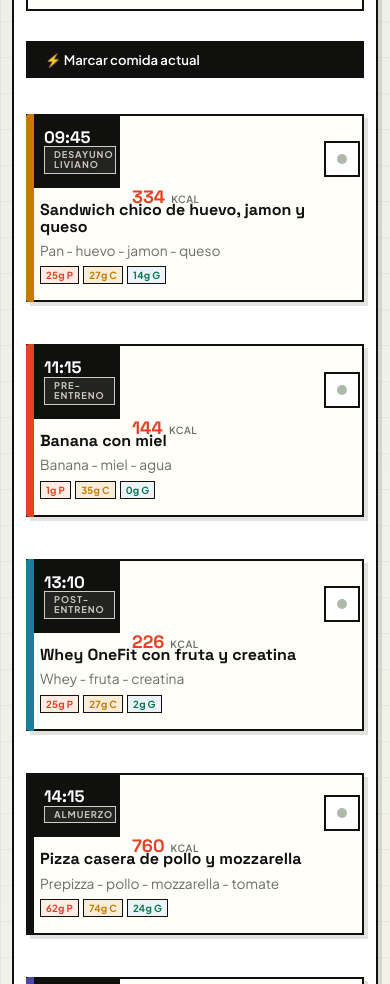
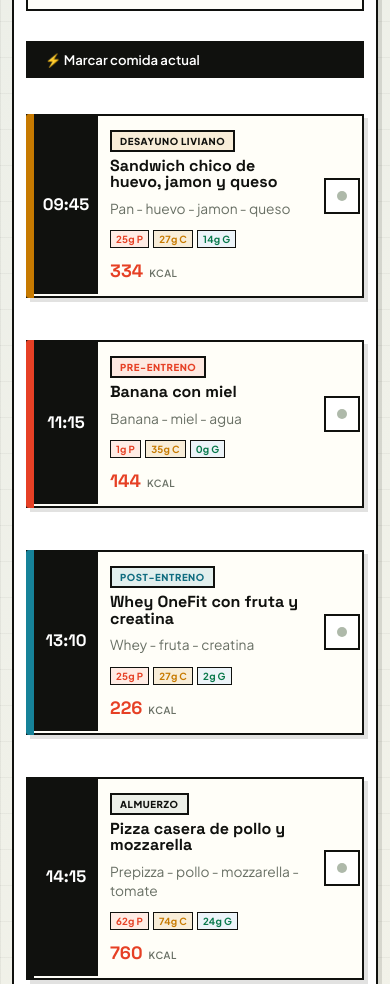
Before and after one commit to ronycozzi/dieta-rony, a plain HTML site: page index.html in a window 390 px wide. Shown: the part 1779-2763 px from the top of the page. Drawn offline with Linux system fonts and the light colour scheme.

Commit message:
Fix meal label layout and prep controls

```diff
--- a/styles.css
+++ b/styles.css
@@ -3652,7 +3652,7 @@ body {
 
 .meal-head {
   display: grid;
-  grid-template-columns: 112px minmax(0, 1fr) 88px 46px;
+  grid-template-columns: 94px minmax(0, 1fr) 88px 46px;
   gap: 16px;
   align-items: stretch;
   padding: 0;
@@ -3661,9 +3661,10 @@ body {
 
 .meal-time-col {
   min-width: 0;
-  padding: 18px 14px 18px 20px;
+  padding: 18px 12px 18px 18px;
   background: var(--ink);
   color: #f7f3e8;
+  align-items: center;
   justify-content: center;
 }
 
@@ -3674,6 +3675,7 @@ body {
 }
 
 .meal-time-label {
+  display: none;
   width: fit-content;
   border: 1px solid rgba(247, 243, 232, 0.22);
   background: rgba(247, 243, 232, 0.08) !important;
@@ -3682,9 +3684,34 @@ body {
 }
 
 .meal-info-col {
+  display: flex;
+  flex-direction: column;
+  gap: 7px;
   align-self: center;
   padding: 16px 0;
 }
+
+.meal-label-chip {
+  width: fit-content;
+  max-width: 100%;
+  border: 2px solid var(--ink);
+  background: #f7f3e8;
+  color: var(--ink);
+  padding: 4px 8px;
+  font-size: 0.66rem;
+  font-weight: 900;
+  line-height: 1.05;
+  letter-spacing: 0.06em;
+  text-transform: uppercase;
+}
+
+.meal[data-type^="desayuno"] .meal-label-chip { background: var(--amber-dim); }
+.meal[data-type="pre-entreno"] .meal-label-chip { background: var(--accent-dim); color: var(--accent); }
+.meal[data-type="post-entreno"] .meal-label-chip { background: rgba(22, 130, 153, 0.12); color: #116d80; }
+.meal[data-type="almuerzo"] .meal-label-chip { background: #ecefe8; }
+.meal[data-type="merienda"] .meal-label-chip { background: var(--purple-dim); color: var(--purple); }
+.meal[data-type="cena"] .meal-label-chip { background: var(--green-dim); color: var(--green); }
+.meal[data-type="antes-de-dormir"] .meal-label-chip { background: #edf0eb; color: var(--muted); }
 
 .meal-name {
   font-family: "Space Grotesk", "Plus Jakarta Sans", sans-serif;
@@ -3693,7 +3720,7 @@ body {
 }
 
 .meal-desc {
-  margin-top: 6px;
+  margin-top: 0;
   font-size: 0.86rem;
 }
 
@@ -3974,32 +4001,31 @@ body {
   }
 
   .meal-head {
-    grid-template-columns: 86px minmax(0, 1fr) 44px;
+    grid-template-columns: 74px minmax(0, 1fr) 44px;
     grid-template-rows: auto auto;
     gap: 0;
     min-height: 0;
   }
 
-  .meal-time-col {
+  .meal .meal-head > div.meal-time-col {
+    grid-column: 1;
     grid-row: 1 / span 2;
-    padding: 14px 10px 14px 16px;
-  }
-
-  .meal-time-label {
-    max-width: 100%;
-    overflow: hidden;
-    text-overflow: ellipsis;
-    white-space: nowrap;
-    font-size: 0.58rem;
-  }
-
-  .meal-info-col {
+    padding: 14px 8px 14px 14px;
+  }
+
+  .meal .meal-head > div.meal-info-col {
     grid-column: 2;
     grid-row: 1;
     padding: 14px 12px;
-  }
-
-  .meal-kcal {
+    gap: 6px;
+  }
+
+  .meal-label-chip {
+    max-width: 100%;
+    font-size: 0.6rem;
+  }
+
+  .meal .meal-head > div.meal-kcal {
     grid-column: 2;
     grid-row: 2;
     display: flex;
@@ -4018,7 +4044,7 @@ body {
     margin-top: 0;
   }
 
-  .meal-check {
+  .meal .meal-head > button.meal-check {
     grid-column: 3;
     grid-row: 1;
     margin-top: 14px;
@@ -4040,19 +4066,11 @@ body {
   }
 
   .meal-head {
-    grid-template-columns: 92px minmax(0, 1fr) 40px;
+    grid-template-columns: 70px minmax(0, 1fr) 40px;
   }
 
   .meal-time {
     font-size: 1.04rem;
-  }
-
-  .meal-time-label {
-    max-width: 72px;
-    white-space: normal;
-    overflow: visible;
-    text-overflow: clip;
-    line-height: 1.05;
   }
 
   .meal-name {
--- a/sw.js
+++ b/sw.js
@@ -1,7 +1,7 @@
 // Service Worker · Dieta Rony Cozzi
 // Network-first para HTML/JS/CSS; cache-first para assets estáticos.
 
-const VERSION = "v34-2026-06-03-command-recipes";
+const VERSION = "v35-2026-06-03-meal-label-fixes";
 const CACHE_NAME = `dieta-rony-${VERSION}`;
 const ASSETS = [
   "./",
```
Also changed, not shown: script.js.
